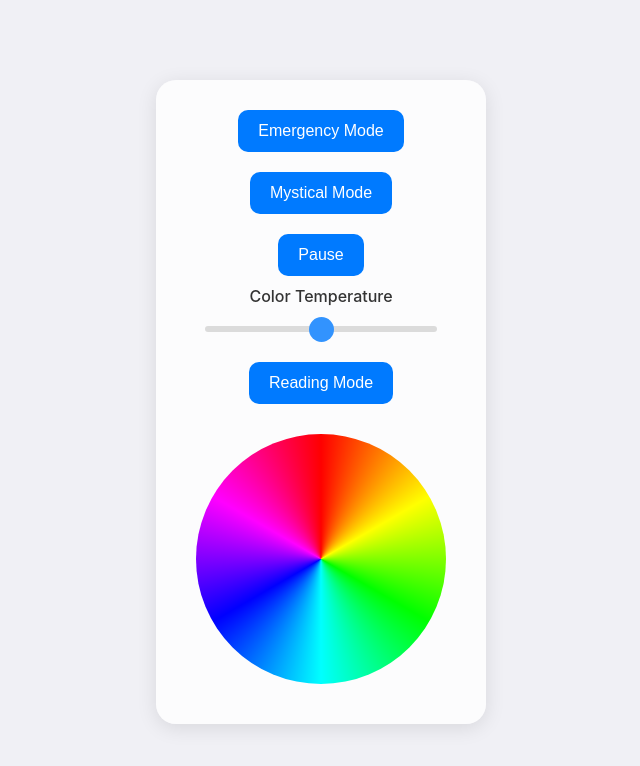
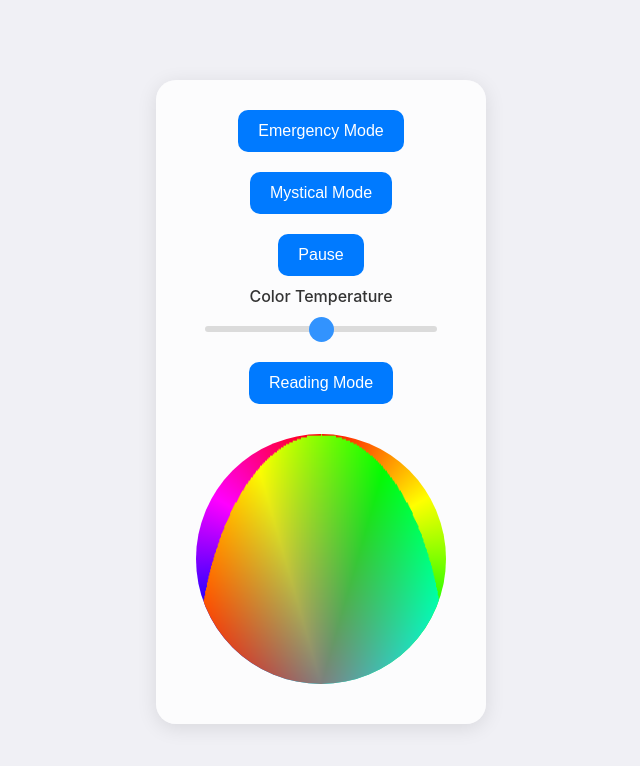
Before and after one commit to jonnychn/flare, a plain HTML site: page index.html in a window 1280 px wide. Shown: the whole page, without its empty margins (319-959 px from the left). Drawn offline with Linux system fonts and the light colour scheme.

Commit message:
Update index.html
Updated the color picker to dynamically change the background color as you move your cursor over the color wheel

```diff
--- a/index.html
+++ b/index.html
@@ -81,6 +81,15 @@
             background: conic-gradient(
                 red, yellow, lime, cyan, blue, magenta, red
             );
+            position: relative;
+        }
+        canvas {
+            width: 250px;
+            height: 250px;
+            border-radius: 50%;
+            position: absolute;
+            top: 0;
+            left: 0;
         }
     </style>
 </head>
@@ -92,7 +101,9 @@
         <label for="colorTemp">Color Temperature</label>
         <input type="range" id="colorTemp" min="2000" max="8000" step="100" onchange="changeColorTemperature()">
         <button onclick="startReadingMode()">Reading Mode</button>
-        <div id="colorPicker" onmousemove="changeColorByPicker(event)"></div>
+        <div id="colorPicker">
+            <canvas id="colorCanvas"></canvas>
+        </div>
     </div>
 
     <script>
@@ -149,16 +160,41 @@
             document.body.style.backgroundColor = 'rgba(255, 244, 229, 1)'; // Warm light for reading
         }
 
+        function drawColorWheel() {
+            const canvas = document.getElementById('colorCanvas');
+            const ctx = canvas.getContext('2d');
+            const radius = canvas.width / 2;
+            const image = ctx.createImageData(canvas.width, canvas.height);
+
+            for (let y = -radius; y < radius; y++) {
+                for (let x = -radius; x < radius; x++) {
+                    const distance = Math.sqrt(x * x + y * y);
+                    if (distance <= radius) {
+                        const angle = Math.atan2(y, x) + Math.PI;
+                        const hue = angle * 180 / Math.PI;
+                        const saturation = distance / radius * 100;
+                        ctx.fillStyle = `hsl(${hue}, ${saturation}%, 50%)`;
+                        ctx.fillRect(x + radius, y + radius, 1, 1);
+                    }
+                }
+            }
+        }
+
         function changeColorByPicker(event) {
-            const picker = document.getElementById('colorPicker');
-            const rect = picker.getBoundingClientRect();
+            const canvas = document.getElementById('colorCanvas');
+            const rect = canvas.getBoundingClientRect();
             const x = event.clientX - rect.left;
             const y = event.clientY - rect.top;
-            const ctx = picker.getContext('2d');
+            const ctx = canvas.getContext('2d');
             const imgData = ctx.getImageData(x, y, 1, 1).data;
             const color = `rgb(${imgData[0]}, ${imgData[1]}, ${imgData[2]})`;
             document.body.style.backgroundColor = color;
         }
+
+        window.onload = function () {
+            drawColorWheel();
+            document.getElementById('colorCanvas').addEventListener('mousemove', changeColorByPicker);
+        }
     </script>
 </body>
 </html>
```
